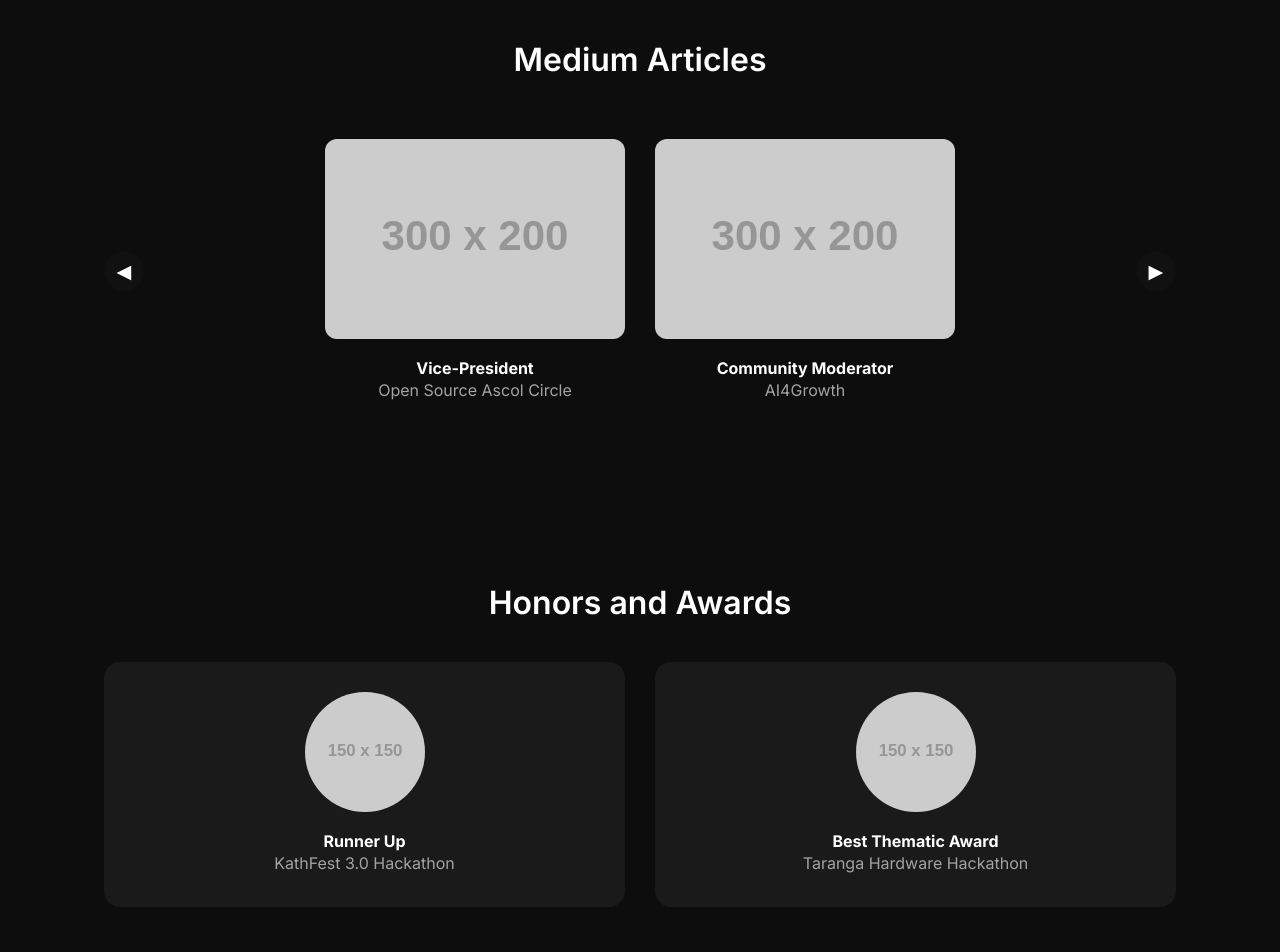
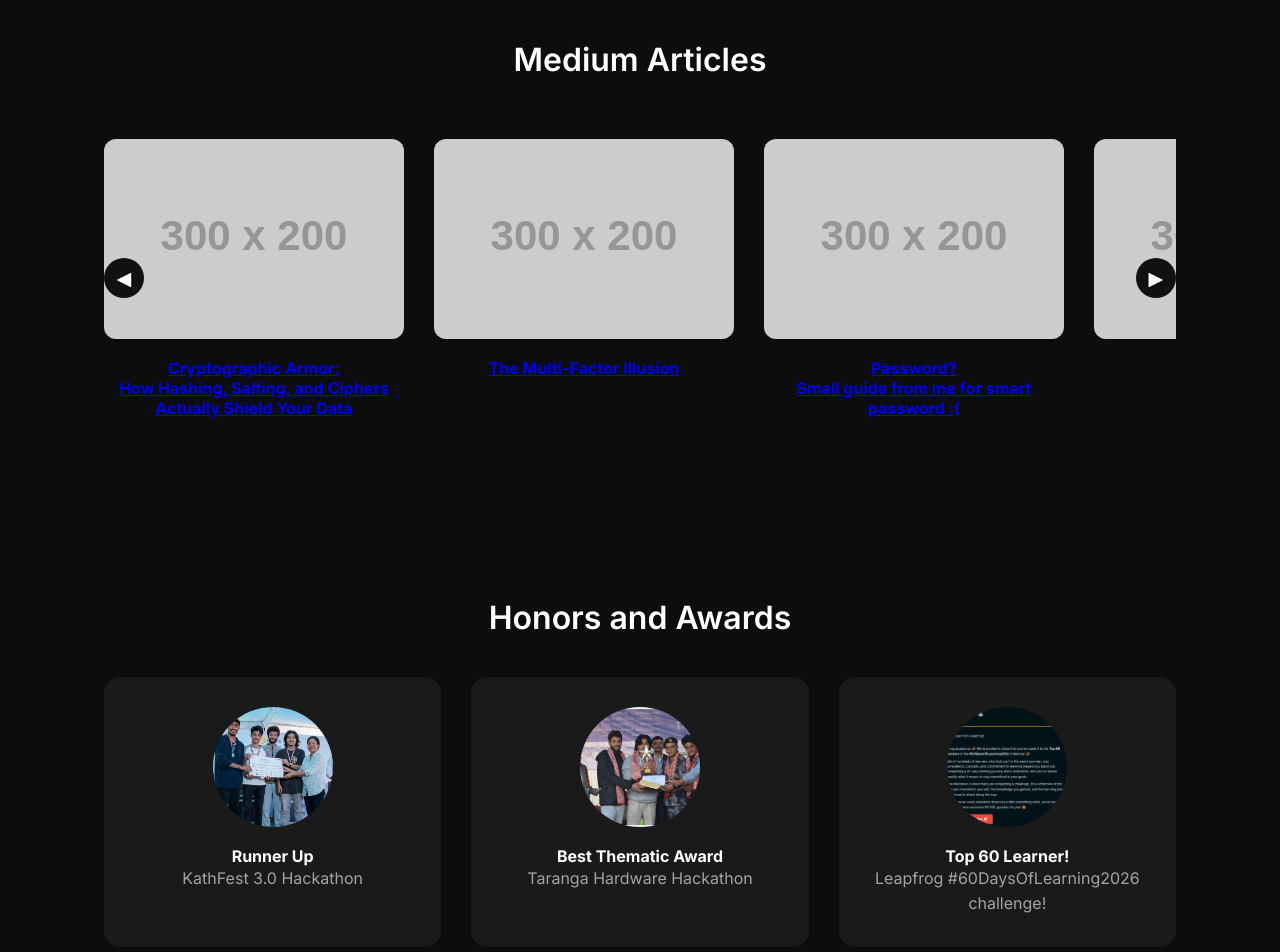
Before and after one commit to Sufal-kc/portfolio, a plain HTML site: page index.html in a window 1280 px wide. Shown: the part 2740-3692 px from the top of the page. Drawn offline with Linux system fonts and the light colour scheme; placeholder pictures from the web are drawn by us.

Commit message:
Added images and medium articles

```diff
--- a/index.html
+++ b/index.html
@@ -107,26 +107,6 @@
                     </div>
                 </div>
             </div>
-            <!-- <div class="timeline-item left">
-                <div class="timeline-content">
-                    <img src="https://via.placeholder.com/40" alt="Logo" class="company-logo">
-                    <div>
-                        <h4>Python Developer</h4>
-                        <p>LD Talent</p>
-                        <span>Oct 2023 - Feb 2024</span>
-                    </div>
-                </div>
-            </div> -->
-            <!-- <div class="timeline-item right">
-                <div class="timeline-content">
-                    <img src="https://via.placeholder.com/40" alt="Logo" class="company-logo">
-                    <div>
-                        <h4>Leapfrog Student Partner '23</h4>
-                        <p>Leapfrog Technology</p>
-                        <span>Apr 2023 - Dec 2023</span>
-                    </div>
-                </div>
-            </div> -->
         </div>
     </section>
 
@@ -186,14 +166,43 @@
             <div class="carousel" id="community-scroll">
                 <div class="card">
                     <img src="https://via.placeholder.com/300x200" alt="Vice President">
-                    <h4>Vice-President</h4>
-                    <p>Open Source Ascol Circle</p>
+                    <a href="https://medium.com/@kcsufal1/cryptographic-armor-how-hashing-salting-and-ciphers-actually-shield-your-data-42b8accd5528?sharedUserId=kcsufal1" target="_blank">
+                        <h4>Cryptographic Armor: </h4>
+                        <h4>How Hashing, Salting, and Ciphers Actually Shield Your Data</h4>
+                    </a>
                 </div>
                 <div class="card">
-                    <img src="https://via.placeholder.com/300x200" alt="Moderator">
-                    <h4>Community Moderator</h4>
-                    <p>AI4Growth</p>
+                    <img src="https://via.placeholder.com/300x200" alt="Vice President">
+                    <a href="https://medium.com/@kcsufal1/the-multi-factor-illusion-ff018ed70953?sharedUserId=kcsufal1" target="_blank">
+                        <h4>The Multi-Factor Illusion</h4>
+                    </a>
                 </div>
+                <div class="card">
+                    <img src="https://via.placeholder.com/300x200" alt="Vice President">
+                    <a href="https://medium.com/@kcsufal1/password-small-guide-from-me-for-smart-password-436f8a612883?sharedUserId=kcsufal1" target="_blank">
+                        <h4>Password?</h4>
+                        <h4>Small guide from me for smart password :(</h4>
+                    </a>
+                </div>
+                <div class="card">
+                    <img src="https://via.placeholder.com/300x200" alt="Vice President">
+                    <a href="https://medium.com/@kcsufal1/model-distillation-b64699d40b70?sharedUserId=kcsufal1" target="_blank">
+                        <h4>Model Distillation</h4>
+                    </a>
+                </div>
+                <div class="card">
+                    <img src="https://via.placeholder.com/300x200" alt="Vice President">
+                    <a href="https://medium.com/@kcsufal1/sql-2-90e32e04af18?sharedUserId=kcsufal1" target="_blank">
+                        <h4>Structured Query Language 2</h4>
+                    </a>
+                </div>
+                 <div class="card">
+                    <img src="https://via.placeholder.com/300x200" alt="Vice President">
+                    <a href="https://medium.com/@kcsufal1/sql-cad1482a05d5?sharedUserId=kcsufal1" target="_blank">
+                        <h4>Structured Query Language </h4>
+                    </a>
+                </div>
+
             </div>
             <button class="scroll-btn right-btn" onclick="scrollContainer('community-scroll', 300)">&#9654;</button>
         </div>
@@ -205,21 +214,21 @@
         <h2>Honors and Awards</h2>
         <div class="honors-grid">
             <div class="honor-card">
-                <img src="https://via.placeholder.com/150" alt="Trophy" class="circle-img">
+                <img src="assets/img/honor/kathfest.jpg" alt="Trophy" class="circle-img">
                 <h4>Runner Up</h4>
                 <p>KathFest 3.0 Hackathon</p>
             </div>
             <div class="honor-card">
-                <img src="https://via.placeholder.com/150" alt="Award" class="circle-img">
+                <img src="assets/img/honor/Taranga.png" alt="Award" class="circle-img">
                 <h4>Best Thematic Award</h4>
                 <p>Taranga Hardware Hackathon</p>
             </div>
+            <div class="honor-card">
+                <img src="assets/img/honor/lsp2.png" alt="Trophy" class="circle-img">
+                <h4>Top 60 Learner!</h4>
+                <p>Leapfrog #60DaysOfLearning2026 challenge!</p>
+            </div>
             <!-- <div class="honor-card">
-                <img src="https://via.placeholder.com/150" alt="Trophy" class="circle-img">
-                <h4>School Topper</h4>
-                <p>World Youth International School</p>
-            </div>
-            <div class="honor-card">
                 <img src="https://via.placeholder.com/150" alt="Award" class="circle-img">
                 <h4>Best Pitch Award</h4>
                 <p>Deerhack'23</p>
```
Also changed, not shown: assets/img/honor/LSP.png (added), assets/img/honor/Taranga.png (added), assets/img/honor/kathfest.jpg (added), assets/img/honor/lsp2.png (added).
